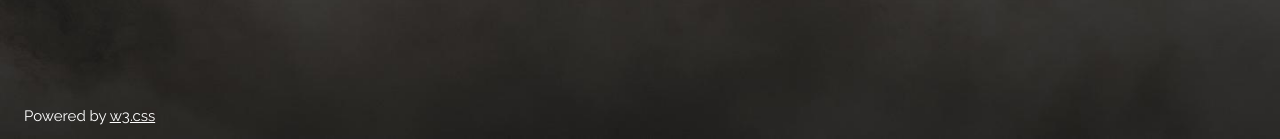
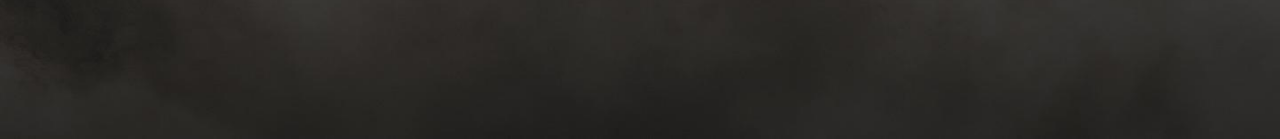
Before and after one commit to kederrac/simpleapp, a Flask app: page / in a window 1280 px wide. Shown: the part 661-800 px from the top of the page. Run offline with Flask 2, Linux system fonts and the light colour scheme.

Commit message:
delete power by

```diff
--- a/templates/home.html
+++ b/templates/home.html
@@ -24,9 +24,6 @@ body, html {height: 100%}
     <hr class="w3-border-grey" style="margin:auto;width:40%">
     <p class="w3-large w3-center">email: againstfakenews@gmail.com</p>
   </div>
-  <div class="w3-display-bottomleft w3-padding-large">
-    Powered by <a href="https://www.w3schools.com/w3css/default.asp" target="_blank">w3.css</a>
-  </div>
 </div>
 
 </body>
```
